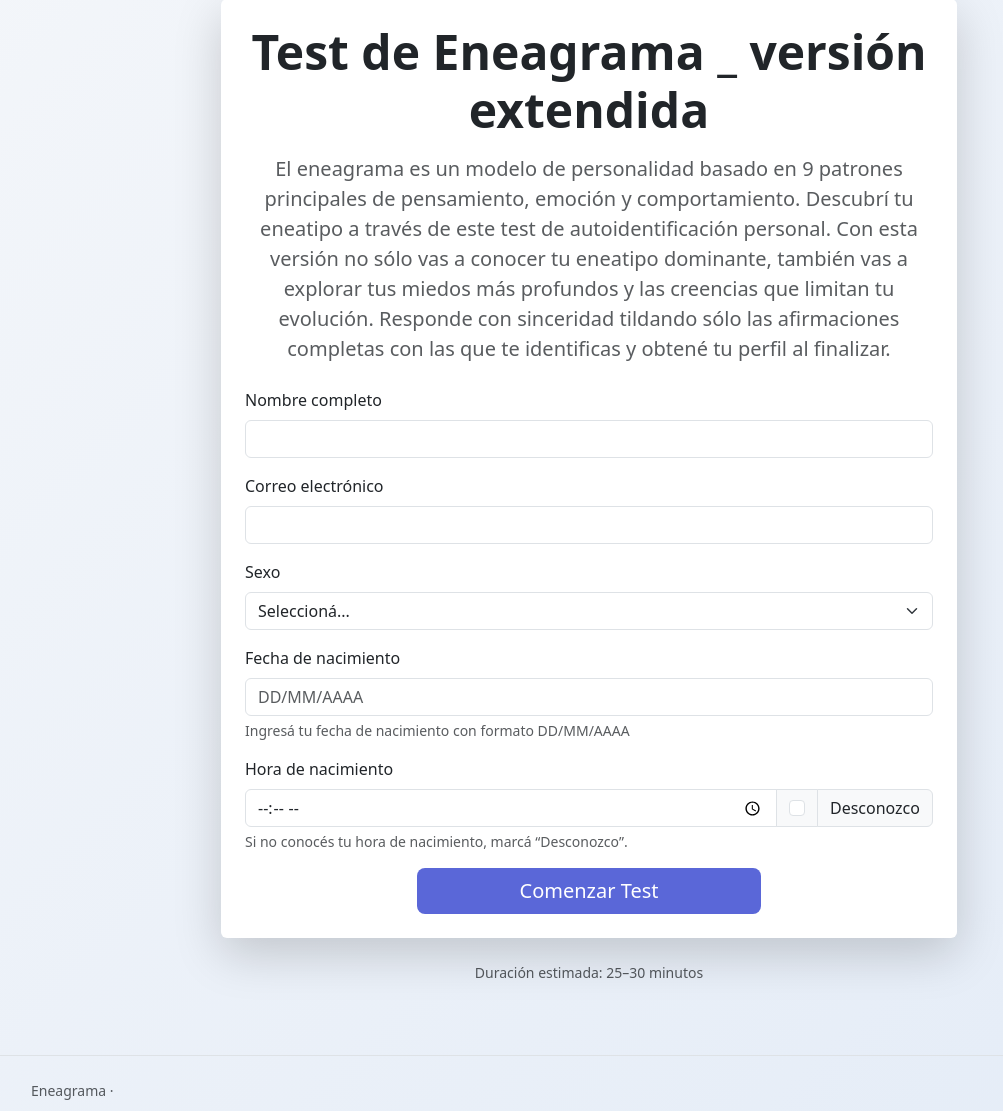
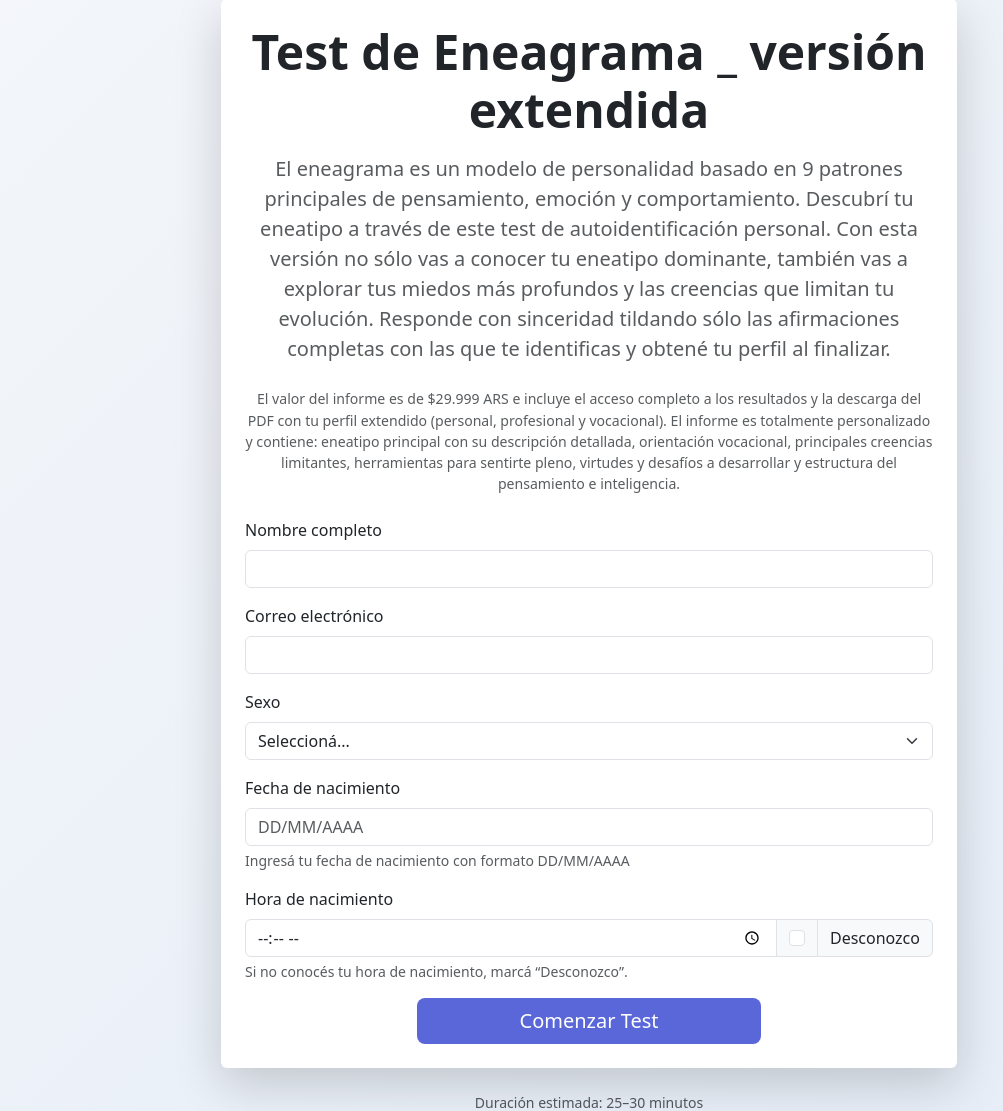
Before and after one commit to Heidi-IA/eneagrama-app, a Flask app: page / in a window 1280 px wide. Shown: the part 330-1441 px from the top of the page, without its empty margins (51-1054 px from the left). Run offline with Flask 3, Linux system fonts and the light colour scheme.

Commit message:
Update index.html

```diff
--- a/templates/index.html
+++ b/templates/index.html
@@ -19,6 +19,13 @@
         Con esta versión no sólo vas a conocer tu eneatipo dominante, también vas a explorar tus miedos más profundos y las creencias que
         limitan tu evolución.
         Responde con sinceridad tildando sólo las afirmaciones completas con las que te identificas y obtené tu perfil al finalizar.
+      </p>
+
+      <p class="text-muted mb-4" style="font-size: 0.88rem;">
+       El valor del informe es de $29.999 ARS e incluye el acceso completo a los resultados
+       y la descarga del PDF con tu perfil extendido (personal, profesional y vocacional).
+       El informe es totalmente personalizado y contiene: eneatipo principal con su descripción detallada,
+       orientación vocacional, principales creencias limitantes, herramientas para sentirte pleno, virtudes y desafíos a desarrollar y estructura del pensamiento e inteligencia.
       </p>
 
       <form method="POST" action="/crear_preferencia">
```
